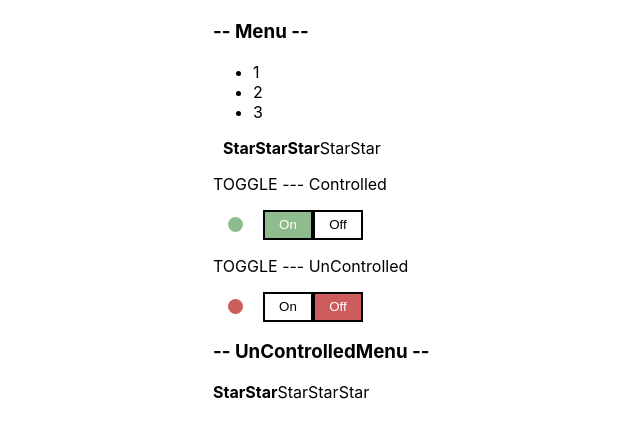
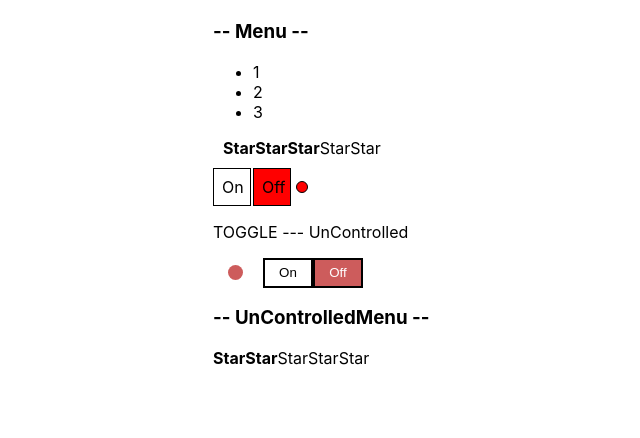
Before and after one commit to ViktorProdeus/storybook, a React (Create React App) app: page / in a window 1280 px wide. Shown: the top 438 px of the page, without its empty margins (127-767 px from the left). Built offline with nearby package versions, Linux system fonts and the light colour scheme.

Commit message:
add story OnOff

```diff
--- a/src/App.tsx
+++ b/src/App.tsx
@@ -7,11 +7,11 @@ import {UnControlledRating} from "./components/UnControlledRating/UnControlledRa
 import {Rating, RatingValueType} from "./components/Rating/Rating";
 import {UnControlledOnOff} from "./components/UnControlledOnOff/UnControlledOnOff";
 
-function App() {
+function App(props: any) {
     console.log('App rendering');
     let [ratingValue, setRatingValue] = useState<RatingValueType>(3);
     let [accordionCollapsed, setAccordionCollapsed] = useState<boolean>(false);
-    let [toggle, setToggle] = useState(true);
+    let [switchOn, setSwitchOn] = useState<boolean>(false)
 
     return (
         <div className={'wrapper'}>
@@ -21,7 +21,7 @@ function App() {
                 onClick={setAccordionCollapsed}
             />
             <Rating value={ratingValue} onClick={setRatingValue}/>
-            <OnOff toggle={toggle} onClick={setToggle}/>
+            <OnOff on={switchOn} onChange={setSwitchOn}/>
 
             <UnControlledOnOff/>
             <UnControlledAccordion/>
--- a/src/components/OnOff/OnOff.tsx
+++ b/src/components/OnOff/OnOff.tsx
@@ -1,27 +1,48 @@
 import React from "react";
 
-type OnOffType = {
-    toggle: boolean
-    onClick: (value: boolean) => void
+export type OnOffType = {
+    on: boolean
+    onChange: (on: boolean) => void
 }
 
 export const OnOff: React.FC<OnOffType> = (props) => {
     console.log('OnOff rendering');
 
-    const isOnClass = props.toggle ? 'toggle on' : 'toggle';
-    const isOffClass = props.toggle ? 'toggle' : 'toggle off';
-    const isOn = true;
-    const isOff = false;
 
+    const onStyle = {
+        padding: '8px',
+        width: '20px',
+        height: '20px',
+        border: '1px solid black',
+        display: 'inline-block',
+        backgroundColor: props.on ? 'green' : 'white',
+    }
 
+    const offStyle = {
+        padding: '8px',
+        width: '20px',
+        height: '20px',
+        border: '1px solid black',
+        display: 'inline-block',
+        marginLeft: '2px',
+        backgroundColor: !props.on ? 'red' : 'white'
+    }
+
+    const indicatorStyle = {
+        width: '10px',
+        height: '10px',
+        borderRadius: '50%',
+        border: '1px solid black',
+        display: 'inline-block',
+        marginLeft: '5px',
+        backgroundColor: props.on ? 'green' : 'red'
+    }
 
     return (
-        <>
-            <p>TOGGLE --- Controlled</p>
-            <div className={"OnOff"}>
-                <button onClick={() => props.onClick(isOn)} className={isOnClass}>On</button>
-                <button onClick={() => props.onClick(isOff)} className={isOffClass}>Off</button>
-            </div>
-        </>
+        <div>
+            <div style={onStyle} onClick={() => props.onChange(true)}>On</div>
+            <div style={offStyle} onClick={() => props.onChange(false)}>Off</div>
+            <div style={indicatorStyle}></div>
+        </div>
     );
 };
```
Also changed, not shown: 1 other file (tests, documents, lock files or other folders).
